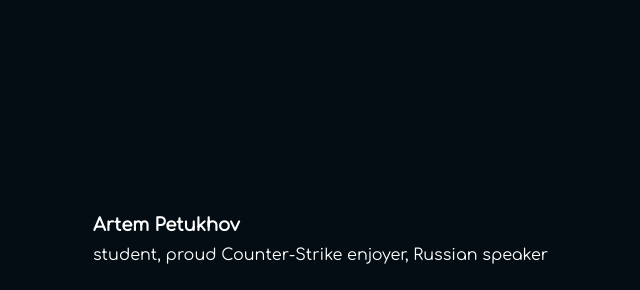
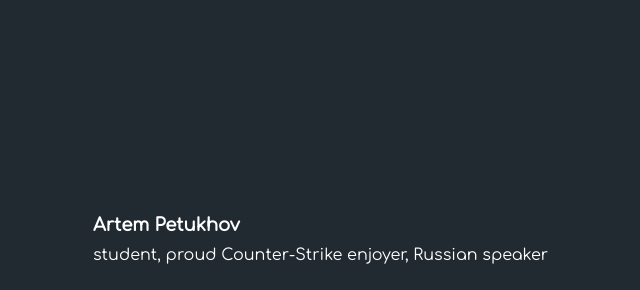
Before and after one commit to histoq/site, a plain HTML site: page index.html in a window 1280 px wide. Shown: the part 88-378 px from the top of the page, without its empty margins (317-957 px from the left). Drawn offline with Linux system fonts and the light colour scheme.

Commit message:
Add files via upload

```diff
--- a/styles.css
+++ b/styles.css
@@ -21,7 +21,7 @@ body {
     display: flex;
     flex-direction: column;
     color: #fff;
-    background-color: #030d13;
+    background-color: #212a31;
     min-height: 100vh;
     min-height: 100dvh;
 }
```
